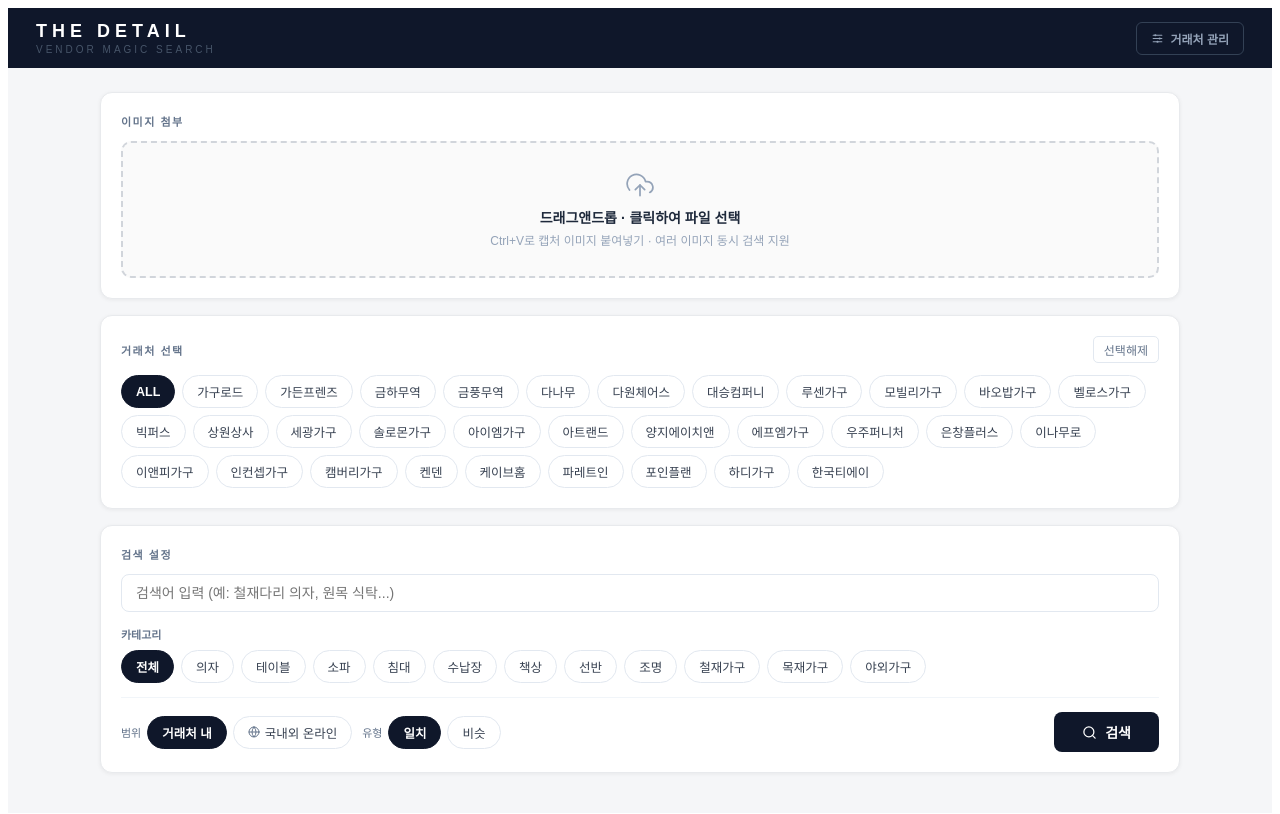
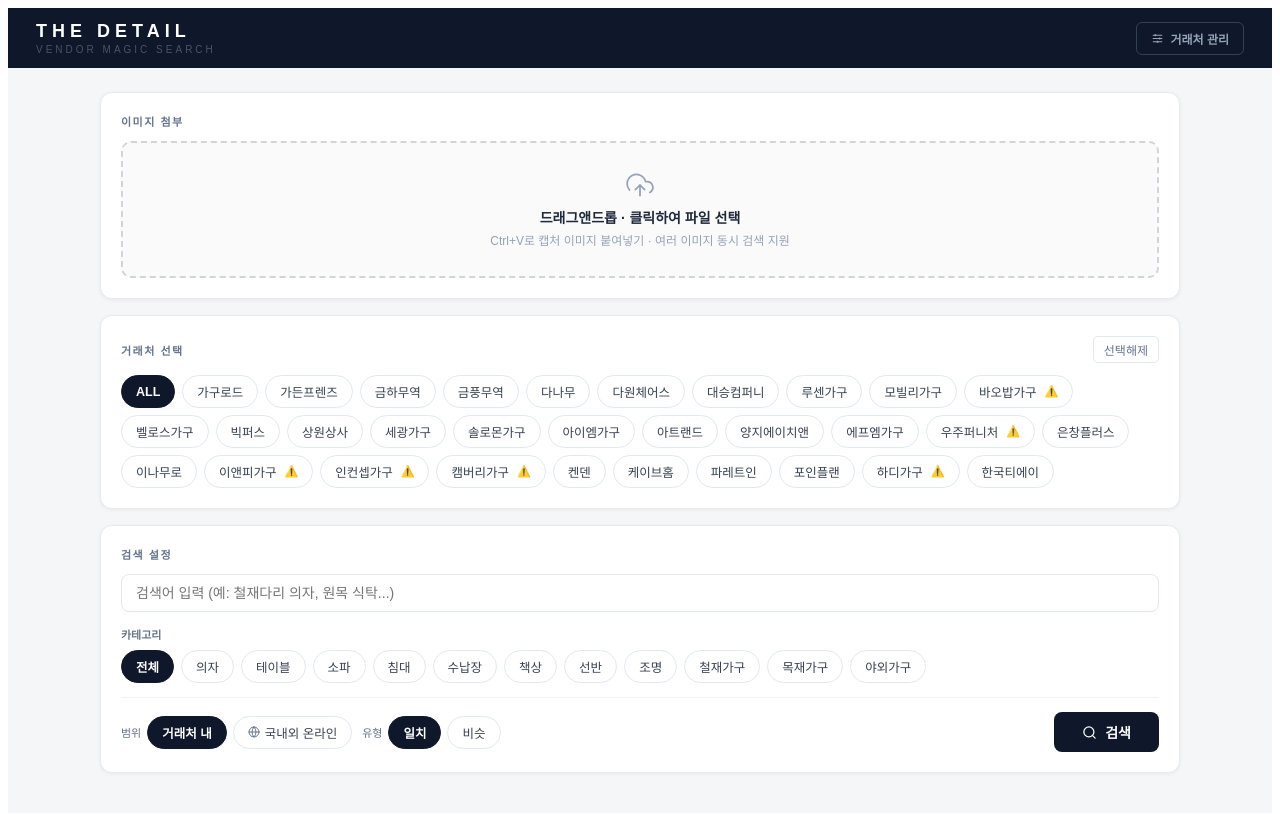
Before and after one commit to renodreamlab/vendor, a React (Vite) app: page / in a window 1280 px wide. Shown: the top 814 px of the page. Built offline with nearby package versions, Linux system fonts and the light colour scheme.

Commit message:
feat: add warning indicator for vendors with SSL/connection issues

```diff
--- a/src/App.tsx
+++ b/src/App.tsx
@@ -11,7 +11,7 @@ const DEFAULT_VENDORS = [
   { id:7,  name:"대승컴퍼니",  url:"https://www.idaeseung.kr/",         search:"https://www.idaeseung.kr/product/search.html?keyword={q}" },
   { id:8,  name:"루센가구",    url:"https://lusen.co.kr/",              search:"https://lusen.co.kr/product/search.html?keyword={q}" },
   { id:9,  name:"모빌리가구",  url:"https://mobily.co.kr/",             search:"https://mobily.co.kr/product/search.html?keyword={q}" },
-  { id:10, name:"바오밥가구",  url:"https://www.designgagu.co.kr/",     search:"https://www.designgagu.co.kr/product/search.html?keyword={q}" },
+  { id:10, name:"바오밥가구",  url:"https://www.designgagu.co.kr/",     search:"https://www.designgagu.co.kr/product/search.html?keyword={q}", warn:true },
   { id:11, name:"벨로스가구",  url:"https://bellos.kr/",                search:"https://bellos.kr/product/search.html?keyword={q}" },
   { id:12, name:"빅퍼스",      url:"https://vicfus.com/",               search:"https://vicfus.com/product/search.html?keyword={q}" },
   { id:13, name:"상원상사",    url:"https://swgagu.co.kr/",             search:"https://swgagu.co.kr/product/search.html?keyword={q}" },
@@ -21,17 +21,17 @@ const DEFAULT_VENDORS = [
   { id:17, name:"아트랜드",    url:"https://k490515.cafe24.com/",       search:"https://k490515.cafe24.com/product/search.html?keyword={q}" },
   { id:18, name:"양지에이치앤",url:"https://yangjihn.com/",             search:"https://yangjihn.com/product/search.html?keyword={q}" },
   { id:19, name:"에프엠가구",  url:"https://fmgagu.com/",               search:"https://fmgagu.com/product/search.html?keyword={q}" },
-  { id:20, name:"우주퍼니처",  url:"https://www.woojoof.co.kr/",        search:"https://www.woojoof.co.kr/product/search.html?keyword={q}" },
+  { id:20, name:"우주퍼니처",  url:"https://www.woojoof.co.kr/",        search:"https://www.woojoof.co.kr/product/search.html?keyword={q}", warn:true },
   { id:21, name:"은창플러스",  url:"https://www.ecgagu.co.kr/",         search:"https://www.ecgagu.co.kr/product/search.html?keyword={q}" },
   { id:22, name:"이나무로",    url:"https://www.enamuro.kr/",           search:"https://www.enamuro.kr/product/search.html?keyword={q}" },
-  { id:23, name:"이앤피가구",  url:"https://enpgagu.com/",              search:"https://enpgagu.com/product/search.html?keyword={q}" },
-  { id:24, name:"인컨셉가구",  url:"https://www.inconcept.co.kr/",      search:"https://www.inconcept.co.kr/product/search.html?keyword={q}" },
-  { id:25, name:"캠버리가구",  url:"https://www.cambirry.co.kr/",       search:"https://www.cambirry.co.kr/product/search.html?keyword={q}" },
+  { id:23, name:"이앤피가구",  url:"https://enpgagu.com/",              search:"https://enpgagu.com/product/search.html?keyword={q}", warn:true },
+  { id:24, name:"인컨셉가구",  url:"https://www.inconcept.co.kr/",      search:"https://www.inconcept.co.kr/product/search.html?keyword={q}", warn:true },
+  { id:25, name:"캠버리가구",  url:"https://www.cambirry.co.kr/",       search:"https://www.cambirry.co.kr/product/search.html?keyword={q}", warn:true },
   { id:26, name:"켄덴",        url:"https://kenden.kr/",                search:"https://kenden.kr/product/search.html?keyword={q}" },
   { id:27, name:"케이브홈",    url:"https://kavehome.kr/ko",            search:"https://kavehome.kr/ko/search?q={q}" },
   { id:28, name:"파레트인",    url:"https://palletin.com/",             search:"https://palletin.com/product/search.html?keyword={q}" },
   { id:29, name:"포인플랜",    url:"https://foinplan.com/",             search:"https://foinplan.com/product/search.html?keyword={q}" },
-  { id:30, name:"하디가구",    url:"https://www.hadi.co.kr/",           search:"https://www.hadi.co.kr/product/search.html?keyword={q}" },
+  { id:30, name:"하디가구",    url:"https://www.hadi.co.kr/",           search:"https://www.hadi.co.kr/product/search.html?keyword={q}", warn:true },
   { id:31, name:"한국티에이",  url:"https://ikta.co.kr/",               search:"https://ikta.co.kr/product/search.html?keyword={q}" },
 ];
 
@@ -366,11 +366,14 @@ export default function App() {
       </a>
       <div style={{ padding:"12px 14px 14px", display:"flex", flexDirection:"column", gap:"6px", flex:1 }}>
         <div style={{ display:"flex", justifyContent:"space-between", alignItems:"center" }}>
-          <span style={{ fontSize:"11px", fontWeight:700, color:MID }}>{r.vendor}</span>
+          <span style={{ fontSize:"11px", fontWeight:700, color:MID }}>
+            {r.vendor}{vendors.find(v=>v.name===r.vendor)?.warn && <span title="사이트 접속 오류 가능" style={{ marginLeft:"3px" }}>⚠️</span>}
+          </span>
           <Badge confidence={r.confidence} />
         </div>
         <a href={r.url} target="_blank" rel="noopener noreferrer" style={{ fontSize:"13px", fontWeight:700, color:"#1e293b", textDecoration:"none", lineHeight:1.4 }}>{r.product_name}</a>
         {r.note && <p style={{ fontSize:"11px", color:"#94a3b8", margin:0, lineHeight:1.4 }}>{r.note}</p>}
+        {vendors.find(v=>v.name===r.vendor)?.warn && <p style={{ fontSize:"11px", color:"#f59e0b", margin:0 }}>⚠️ 사이트 접속 오류가 발생할 수 있습니다</p>}
         <div style={{ marginTop:"auto", paddingTop:"8px" }}>
           <OpenBtn url={r.url} />
         </div>
@@ -455,7 +458,9 @@ export default function App() {
           <div style={{ display:"flex", flexWrap:"wrap", gap:"7px" }}>
             <Pill active={selVendors.length === 0} onClick={() => setSelVendors([])}>ALL</Pill>
             {vendors.map(v => (
-              <Pill key={v.id} active={selVendors.includes(v.name)} onClick={() => toggleVendor(v.name)}>{v.name}</Pill>
+              <Pill key={v.id} active={selVendors.includes(v.name)} onClick={() => toggleVendor(v.name)}>
+                {v.name}{v.warn && <span title="사이트 접속 오류 가능" style={{ marginLeft:"3px", fontSize:"11px" }}>⚠️</span>}
+              </Pill>
             ))}
           </div>
         </div>
```
